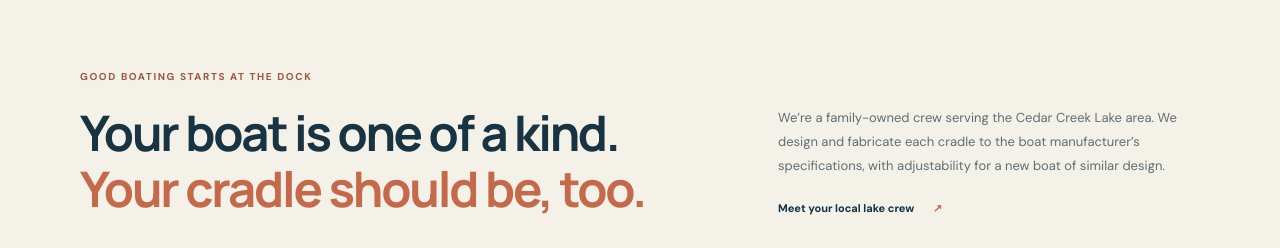
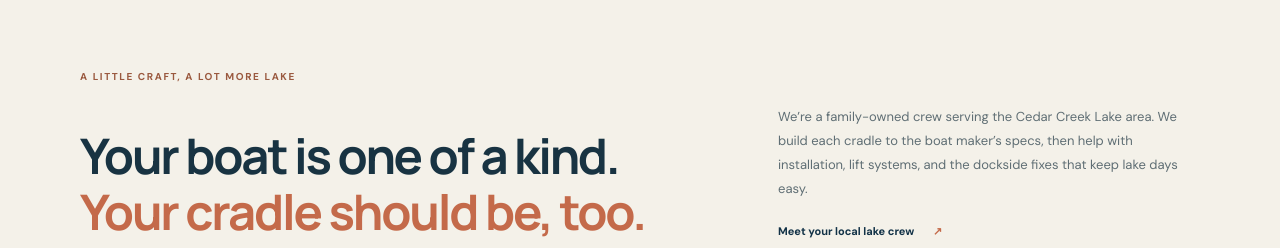
Before and after one commit to djstout/customboatcradles, a plain HTML site: page index.html in a window 1280 px wide. Shown: the part 742-990 px from the top of the page. Drawn offline with Linux system fonts and the light colour scheme.

Commit message:
Add Cedar Creek field-guide details

```diff
--- a/index.html
+++ b/index.html
@@ -31,13 +31,14 @@
         <div class="hero-proof"><span class="proof-icon">✳</span><span>Made for your boat.<br><b>Built for lake life.</b></span><span class="proof-rule"></span><span class="proof-small">Custom fit<br>Local service</span></div>
       </div>
       <div class="hero-note"><span>✳ &nbsp; A LITTLE MORE LAKE TIME</span></div>
+      <div class="hero-stamp" aria-hidden="true"><span>CEDAR CREEK</span><b>✳</b><small>DOCK DAYS<br>DONE RIGHT</small></div>
       <div class="hero-doodle" aria-hidden="true"><span>dock days<br>are the best days</span><b>↘</b></div>
       <div class="hero-curve"></div>
     </section>
 
     <section class="intro section-wrap" id="about">
-      <div class="section-kicker">GOOD BOATING STARTS AT THE DOCK</div>
-      <div class="intro-grid"><h2>Your boat is one of a kind.<br><span>Your cradle should be, too.</span></h2><div class="intro-copy"><p>We’re a family-owned crew serving the Cedar Creek Lake area. We design and fabricate each cradle to the boat manufacturer’s specifications, with adjustability for a new boat of similar design.</p><a class="arrow-link" href="#contact">Meet your local lake crew <span>↗</span></a></div></div>
+      <div class="section-kicker">A LITTLE CRAFT, A LOT MORE LAKE</div>
+      <div class="intro-grid"><h2>Your boat is one of a kind.<br><span>Your cradle should be, too.</span></h2><div class="intro-copy"><p>We’re a family-owned crew serving the Cedar Creek Lake area. We build each cradle to the boat maker’s specs, then help with installation, lift systems, and the dockside fixes that keep lake days easy.</p><a class="arrow-link" href="#contact">Meet your local lake crew <span>↗</span></a></div></div>
       <div class="feature-row"><div><span class="feature-number">01</span><span>Custom built<br>for your hull</span></div><div><span class="feature-number">02</span><span>Installed by<br>our crew</span></div><div><span class="feature-number">03</span><span>Here when you<br>need service</span></div><span class="feature-stamp">YOUR DOCK.<br>YOUR WAY.<span>✳</span></span></div>
       <div class="dockside-note"><span class="note-spark">✳</span><div><b>A good fit starts with a good conversation.</b><p>Tell us what you’re floating, what’s already at your dock, and what you’d like to make easier. We’ll help you sort out the next step.</p></div><a href="tel:+19038806446" aria-label="Call to talk about your dock">↗</a></div>
     </section>
```
